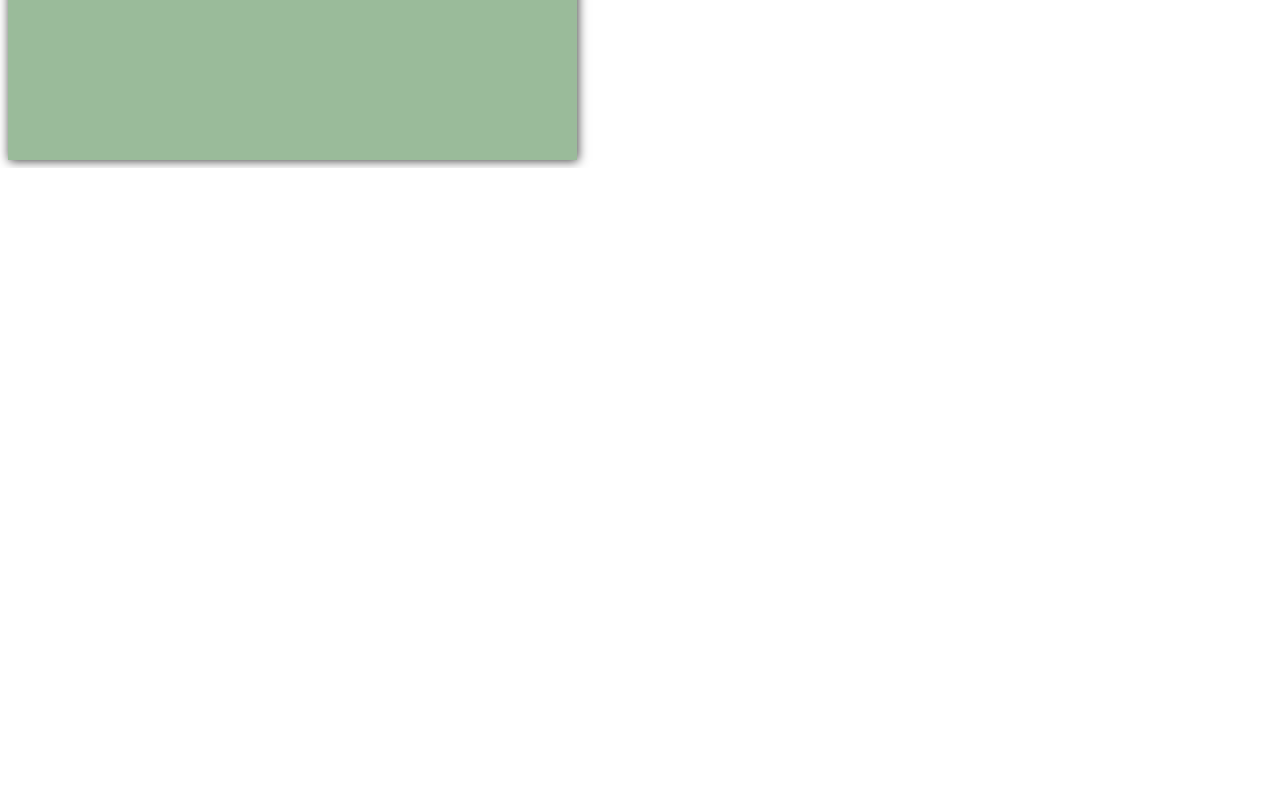
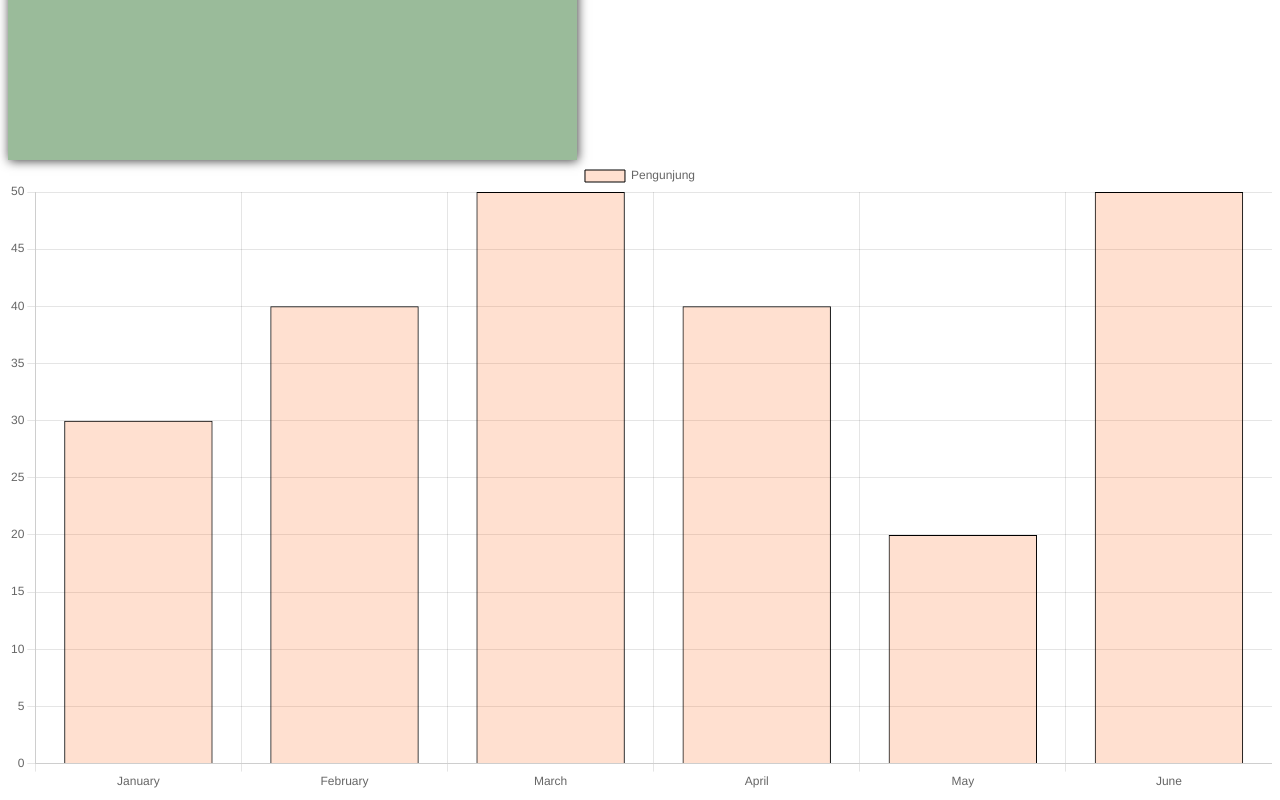
Before and after one commit to Sblaagustn01/tefa_perpus_digital, a Nuxt app: page / in a window 1280 px wide. Shown: the part 1223-2023 px from the top of the page. Before the commit the page ends 1391 px from the top, so only its background shows below. Built offline with nearby package versions, Linux system fonts and the light colour scheme.

Commit message:
Add files via upload

```diff
--- a/components/Statistik.vue
+++ b/components/Statistik.vue
@@ -1,8 +1,7 @@
 <template>
   <div>
-  <canvas id="myChart"></canvas>
-</div>
-
+    <canvas id="statistik"></canvas>
+  </div>
 </template>
 
 <script setup>
@@ -21,9 +20,10 @@ const data = {
   labels: labels,
   datasets: [{
     label: 'Pengunjung',
-    backgroundColor: 'rgb(255, 99, 132)',
-    borderColor: 'rgb(255, 99, 132)',
-    data: [30, 10, 5, 2, 20, 30, 45],
+    backgroundColor:  'rgba(255, 100, 20, 0.2)',
+    borderColor: 'rgb(0,0,0)',
+    borderWidth: 1,
+    data: [30, 40, 50, 40, 20, 50],
   }]
 };
 
--- a/pages/index.vue
+++ b/pages/index.vue
@@ -44,6 +44,14 @@
         </div>
       </div>
     </div>
+
+    <div class="container-fluid">
+      <div class="row my-5">
+        <div class="col-lg-12">
+          <Statistik />
+        </div>
+      </div>
+    </div>
 </template>
 
 <style scoped>
```
